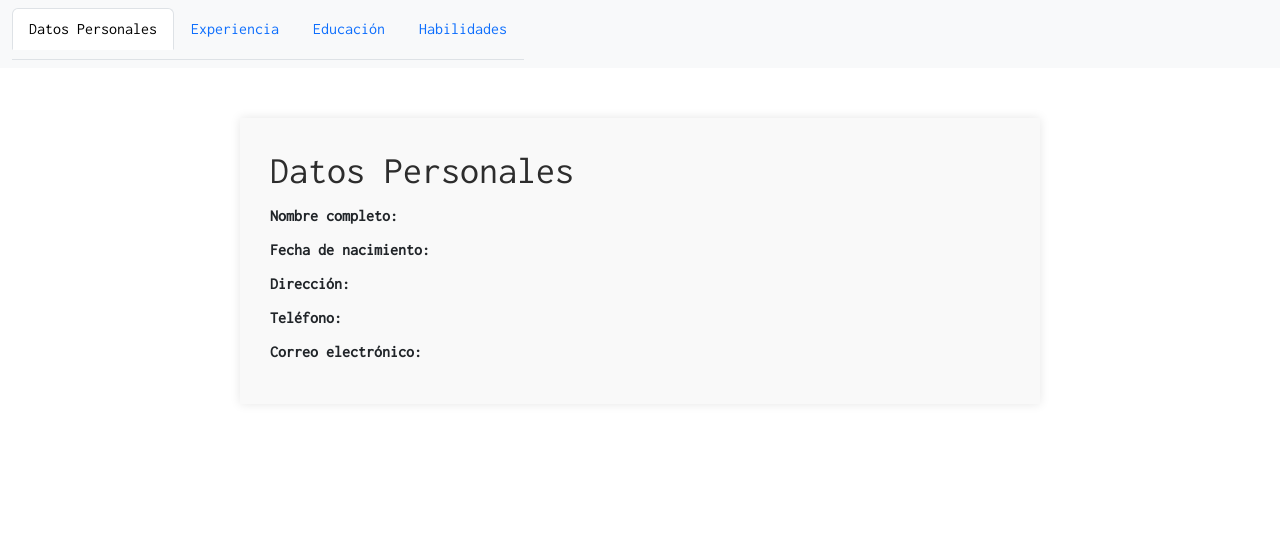
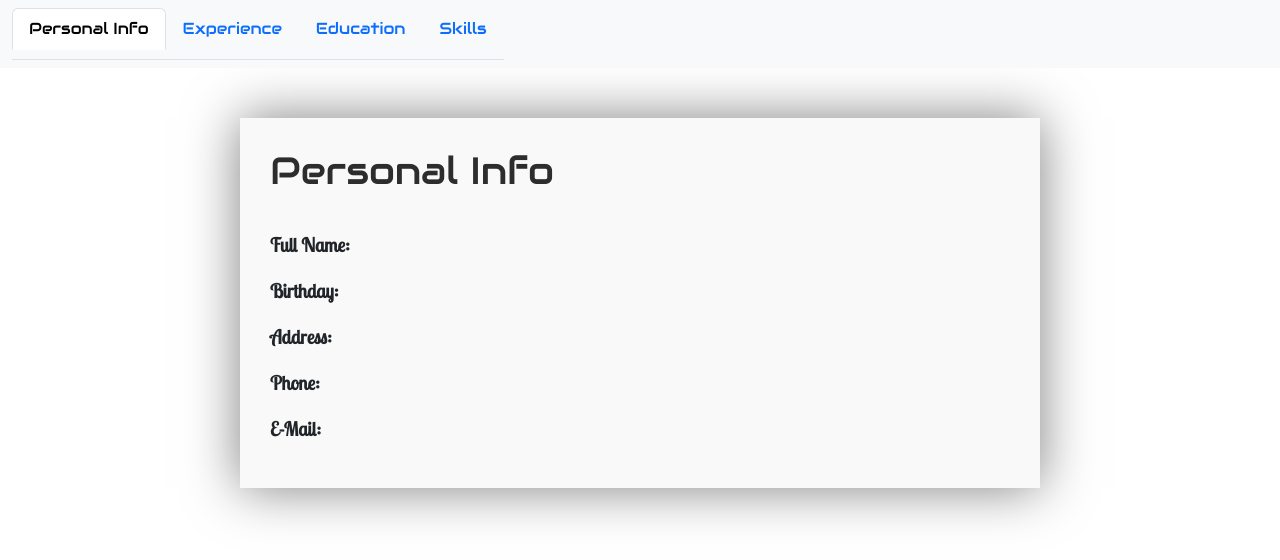
Before and after one commit to smarevalo/smarevalo.github.io, a plain HTML site: page index.html in a window 1280 px wide. Drawn offline with nearby package versions, Linux system fonts and the light colour scheme; no server answers; a web font is replaced by a local one.

Commit message:
arreglos 3

```diff
--- a/css/index.css
+++ b/css/index.css
@@ -11,7 +11,7 @@
 		margin: 50px auto;
 		background-color: #f9f9f9;
 		padding: 30px;
-		box-shadow: 0px 0px 10px rgba(0, 0, 0, 0.1);
+		box-shadow: 0px 0px 50px rgba(0, 0, 0, 0.5);
 	}
 
 	h3 {
@@ -55,7 +55,14 @@
 		margin-bottom: 10px;
 	}
 
+	section h3 {
+		font-family: 'Audiowide', cursive;
+	}
+
+
 	.experience {
+		font-family: 'Josefin Sans', sans-serif;
+		font-size: 24px;
 		margin-bottom: 30px;
 		border-bottom: 1px solid #ccc;
 		padding-bottom: 20px;
@@ -75,11 +82,17 @@
 		margin-bottom: 5px;
 	}
 
+	.experience h2 {
+		font-family: 'Lobster Two', cursive;
+		font-weight: bold;
+	}
+
 	.skills li {
+		font-family: 'Oswald', sans-serif;
 		display: inline-block;
-		background-color: #f2f2f2;
+		background-color: #d8d4d4;
 		color: #2d2d2d;
-		font-size: 14px;
+		font-size: 24px;
 		padding: 5px 10px;
 		margin-right: 10px;
 		margin-bottom: 10px;
@@ -88,4 +101,37 @@
 
     img {
         border-radius: 50%;
-      }
+    }
+
+	.education {
+		font-family: 'Josefin Sans', sans-serif;
+		font-size: 24px;
+	}
+
+	.education h2 {
+		font-family: 'Lobster Two', cursive;
+		font-weight: bold;
+	}
+
+	.nav-link {
+		font-family: 'Audiowide', cursive;
+	}
+
+	#textoidioma {
+		font-family: 'Lustria', serif;
+		font-size: 24px;
+	}
+
+	#textoidioma li {
+		margin-left: 20px;
+	}
+
+	#datos ul li {
+		font-family: 'Lobster Two', cursive;
+		font-size: larger;
+	}
+
+	#datos ul li span{
+		font-family: 'Josefin Sans', sans-serif;
+		font-size: 24px;
+	}
--- a/index.html
+++ b/index.html
@@ -6,8 +6,15 @@
         <meta name="viewport" content="width=device-width, initial-scale=1.0">
         <script src="https://ajax.googleapis.com/ajax/libs/jquery/3.6.3/jquery.min.js"></script>
         <link href="https://cdn.jsdelivr.net/npm/bootstrap@5.3.0-alpha1/dist/css/bootstrap.min.css" rel="stylesheet" integrity="sha384-GLhlTQ8iRABdZLl6O3oVMWSktQOp6b7In1Zl3/Jr59b6EGGoI1aFkw7cmDA6j6gD" crossorigin="anonymous">
-        <link rel="stylesheet" href="https://fonts.googleapis.com/css?family=Inconsolata">
+
+        <!-- Google Fonts -->
+        <link rel="preconnect" href="https://fonts.googleapis.com">
+        <link rel="preconnect" href="https://fonts.gstatic.com" crossorigin>
+        <link href="https://fonts.googleapis.com/css2?family=Audiowide&family=Josefin+Sans:ital,wght@1,200&family=Lobster+Two&family=Lustria&family=Oswald:wght@500&display=swap" rel="stylesheet">
+
         <link rel="stylesheet" href="https://cdnjs.cloudflare.com/ajax/libs/font-awesome/6.3.0/css/all.min.css">
+
+        <!-- Bootstrap -->
         <script src="https://cdn.jsdelivr.net/npm/@popperjs/core@2.11.6/dist/umd/popper.min.js" integrity="sha384-oBqDVmMz9ATKxIep9tiCxS/Z9fNfEXiDAYTujMAeBAsjFuCZSmKbSSUnQlmh/jp3" crossorigin="anonymous"></script>
         <script src="https://cdn.jsdelivr.net/npm/bootstrap@5.3.0-alpha1/dist/js/bootstrap.min.js" integrity="sha384-mQ93GR66B00ZXjt0YO5KlohRA5SY2XofN4zfuZxLkoj1gXtW8ANNCe9d5Y3eG5eD" crossorigin="anonymous"></script>
         <script src="https://cdn.jsdelivr.net/npm/bootstrap@5.3.0-alpha1/dist/js/bootstrap.bundle.min.js" integrity="sha384-w76AqPfDkMBDXo30jS1Sgez6pr3x5MlQ1ZAGC+nuZB+EYdgRZgiwxhTBTkF7CXvN" crossorigin="anonymous"></script>
@@ -26,10 +33,10 @@
             <nav class="navbar navbar-expand-lg bg-body-tertiary">
                 <div class="container-fluid">
                     <ul class="nav nav-tabs">
-                        <li class="active"><a class="nav-link active" href="#datos">Datos Personales</a></li>
-                        <li><a class="nav-link" href="#experiencia">Experiencia</a></li>
-                        <li><a class="nav-link" href="#educacion">Educación</a></li>
-                        <li><a class="nav-link" href="#habilidades">Habilidades</a></li>
+                        <li class="active"><a class="nav-link active" href="#datos">Personal Info</a></li>
+                        <li><a class="nav-link" href="#experiencia">Experience</a></li>
+                        <li><a class="nav-link" href="#educacion">Education</a></li>
+                        <li><a class="nav-link" href="#habilidades">Skills</a></li>
                     </ul>
                 </div>
             </nav>
@@ -37,15 +44,15 @@
             <div class="tab-content">
                 <!-- DATOS PERSONALES -->
                 <section class="container tab-pane fade show active" id="datos">
-                    <div><h3>Datos Personales</h3></div>
+                    <div><h3>Personal Info</h3></div><br>
                     <div class="row">
                         <div class="col-8">
                             <ul>
-                                <li><strong>Nombre completo:</strong><span id="nombre"></span></li>
-                                <li><strong>Fecha de nacimiento:</strong><span id="nacimiento"></span></li>
-                                <li><strong>Dirección:</strong><span id="direccion"></span></li>
-                                <li><strong>Teléfono:</strong><span id="telefono"></span></li>
-                                <li><strong>Correo electrónico:</strong><span id="correo"></span></li>
+                                <li><strong>Full Name:</strong><span id="nombre"></span></li>
+                                <li><strong>Birthday:</strong><span id="nacimiento"></span></li>
+                                <li><strong>Address:</strong><span id="direccion"></span></li>
+                                <li><strong>Phone:</strong><span id="telefono"></span></li>
+                                <li><strong>E-Mail:</strong><span id="correo"></span></li>
                             </ul>
                         </div>
                         <div class="col-4">
@@ -59,10 +66,11 @@
                 <section class="container tab-pane fade" id="experiencia">
                     <div class="right-column">
 
-                        <h3>Experiencia Laboral</h3>
+                        <h3>Experience</h3><br>
 
                         <div class="experience">
                         <span id="textoex"></span>
+                        </div>
                     </div>
                 </section>
 
@@ -70,9 +78,9 @@
                 <section class="container tab-pane fade" id="educacion">
                     <div class="right-column">
 
-                        <h3>Educación</h3>
+                        <h3>Education</h3><br>
 
-                        <div class="experience">
+                        <div class="education">
                             <span id="textoed"></span>
                         </div>
                     </div>
@@ -80,7 +88,7 @@
 
                 <!-- HABILIDADES -->
                 <section class="container tab-pane fade" id="habilidades">
-                    <h3>Habilidades</h3>
+                    <h3>Skills</h3><br>
                         <ul class="skills">
                             <li>HTML</li>
                             <li>CSS</li>
@@ -89,7 +97,8 @@
                             <li>MySQL</li>
                         </ul>
 
-                        <h3>Idiomas</h3>
+                        <br><br><br>
+                        <h3>Languages</h3><br>
                         <ul>
                             <span id="textoidioma"></span>
                         </ul>
```
